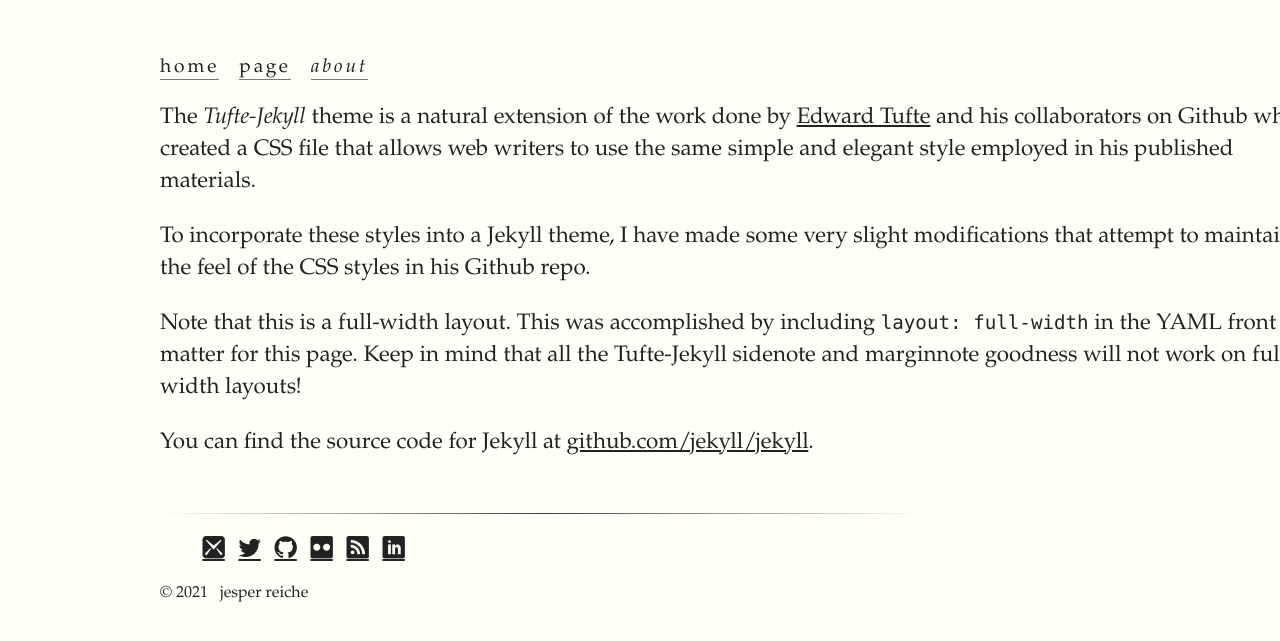
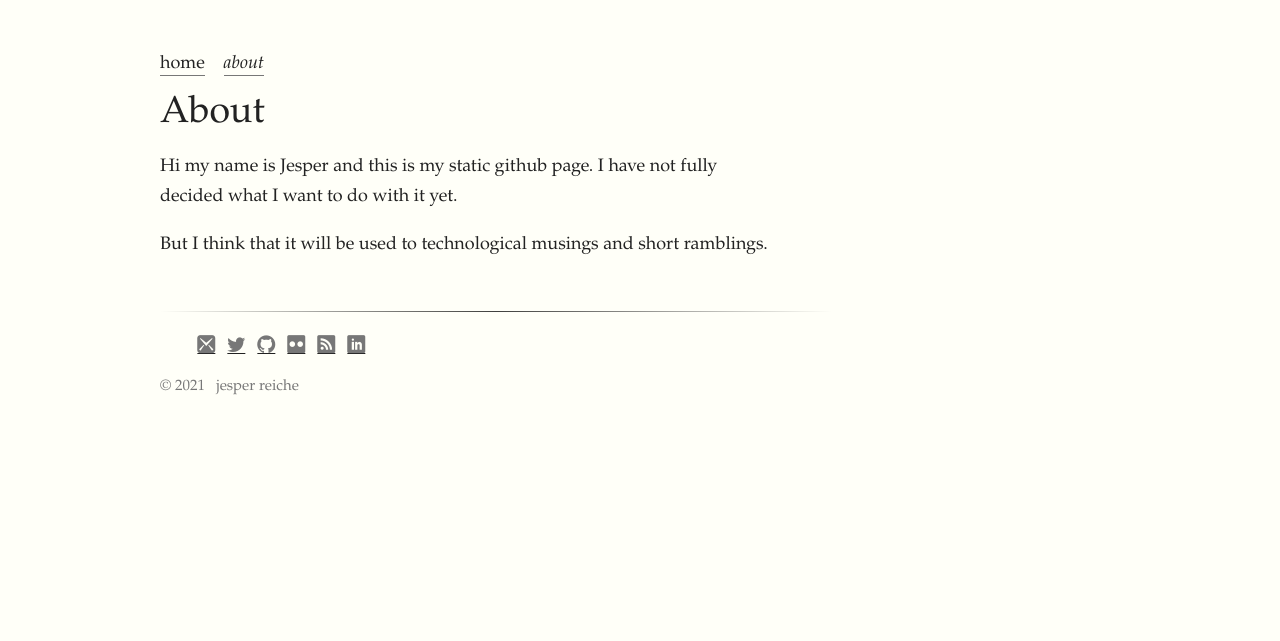
Before and after one commit to jmreiche/jmreiche.github.io, a Jekyll site: the page built from about/index.md, in a window 1280 px wide. Shown: the top 641 px of the page. Built offline with Jekyll 4.4.1, drawn with Linux system fonts in a browser that asks for light colours; some web fonts are replaced.

Commit message:
More tweaks and first post

```diff
--- a/_sass/_settings.scss
+++ b/_sass/_settings.scss
@@ -11,6 +11,7 @@
 $url-font: "Lucida Console", "Lucida Sans Typewriter", Monaco,
   "Bitstream Vera Sans Mono", monospace;
 $text-color: #222;
+$color-footer: #777;
 $bg-color: #fffff8;
 $contrast-color: #a00000;
 $border-color: #333333;
--- a/about/index.md
+++ b/about/index.md
@@ -1,12 +1,10 @@
 ---
-layout: full-width
+layout: default
 title: about
 ---
 
-The _Tufte-Jekyll_ theme is a natural extension of the work done by [Edward Tufte](https://github.com/edwardtufte/tufte-css) and his collaborators on Github who created a CSS file that allows web writers to use the same simple and elegant style employed in his published materials.
+# About
 
-To incorporate these styles into a Jekyll theme, I have made some very slight modifications that attempt to maintain the feel of the CSS styles in his Github repo.
+Hi my name is Jesper and this is my static github page. I have not fully decided what I want to do with it yet.
 
-Note that this is a full-width layout. This was accomplished by including `layout: full-width` in the YAML front matter for this page. Keep in mind that all the Tufte-Jekyll sidenote and marginnote goodness will not work on full-width layouts!
-
-You can find the source code for Jekyll at [github.com/jekyll/jekyll](https://github.com/jekyll/jekyll).
+But I think that it will be used to technological musings and short ramblings.
--- a/css/tufte.scss
+++ b/css/tufte.scss
@@ -42,46 +42,46 @@
 
 html {
   text-align: baseline;
-  font-size: 11px;
+  font-size: 15px;
   -webkit-font-smoothing: antialiased;
   -moz-osx-font-smoothing: grayscale;
 }
 
-@media screen and (min-width: 800px) {
-  html {
-    font-size: 12px;
-  }
-}
+// @media screen and (min-width: 800px) {
+//   html {
+//     font-size: 12px;
+//   }
+// }
 
-@media screen and (min-width: 900px) {
-  html {
-    font-size: 13px;
-  }
-}
+// @media screen and (min-width: 900px) {
+//   html {
+//     font-size: 13px;
+//   }
+// }
 
-@media screen and (min-width: 1000px) {
-  html {
-    font-size: 14px;
-  }
-}
+// @media screen and (min-width: 1000px) {
+//   html {
+//     font-size: 14px;
+//   }
+// }
 
-@media screen and (min-width: 1100px) {
-  html {
-    font-size: 15px;
-  }
-}
+// @media screen and (min-width: 1100px) {
+//   html {
+//     font-size: 15px;
+//   }
+// }
 
-@media screen and (min-width: 1200px) {
-  html {
-    font-size: 16px;
-  }
-}
+// @media screen and (min-width: 1200px) {
+//   html {
+//     font-size: 16px;
+//   }
+// }
 
-@media screen and (min-width: 1300px) {
-  html {
-    font-size: 17px;
-  }
-}
+// @media screen and (min-width: 1300px) {
+//   html {
+//     font-size: 17px;
+//   }
+// }
 
 // Mathjax fonts need TLC
 .mjx-math {
@@ -175,13 +175,13 @@
 p,
 ol,
 ul {
-  font-size: 1.4rem;
+  font-size: 1.2rem;
 }
 
 p,
 li {
   line-height: 2rem;
-  margin-top: 1.4rem;
+  margin-top: 1.2rem;
   padding-right: 2rem; //removed because,  why?
   vertical-align: baseline;
 }
@@ -237,7 +237,7 @@
 
 .sans {
   font-family: $sans-font;
-  letter-spacing: 0.03em;
+  // letter-spacing: 0.03em;
 }
 
 pre,
@@ -513,7 +513,7 @@
 span.newthought {
   font-variant: small-caps;
   font-size: 1.2em;
-  letter-spacing: 0.05rem;
+  // letter-spacing: 0.05rem;
 }
 
 input.margin-toggle {
@@ -628,7 +628,7 @@
 header > nav a {
   font-size: 1.2rem;
   font-family: $sans-font;
-  letter-spacing: 0.15em;
+  // letter-spacing: 0.15em;
   // text-transform: uppercase;
   color: $text-color;
   padding-top: 1.5rem;
@@ -658,6 +658,7 @@
 }
 .credits {
   padding: 1rem 0rem;
+  color: $color-footer;
 }
 
 //change font color for credit links in footer
@@ -687,7 +688,7 @@
 h1.content-listing-header {
   font-style: normal;
   text-transform: uppercase;
-  letter-spacing: 0.2rem;
+  // letter-spacing: 0.2rem;
   font-size: 1.8rem;
 }
 
@@ -846,6 +847,7 @@
   font-variant: normal;
   text-transform: none;
   line-height: 1;
+  color: $color-footer;
 
   /* Better Font Rendering =========== */
   -webkit-font-smoothing: antialiased;
```
Also changed, not shown: _posts/2021-10-28-first.md (added, +10 -0 lines), page/index.md (+1 -0 lines).
